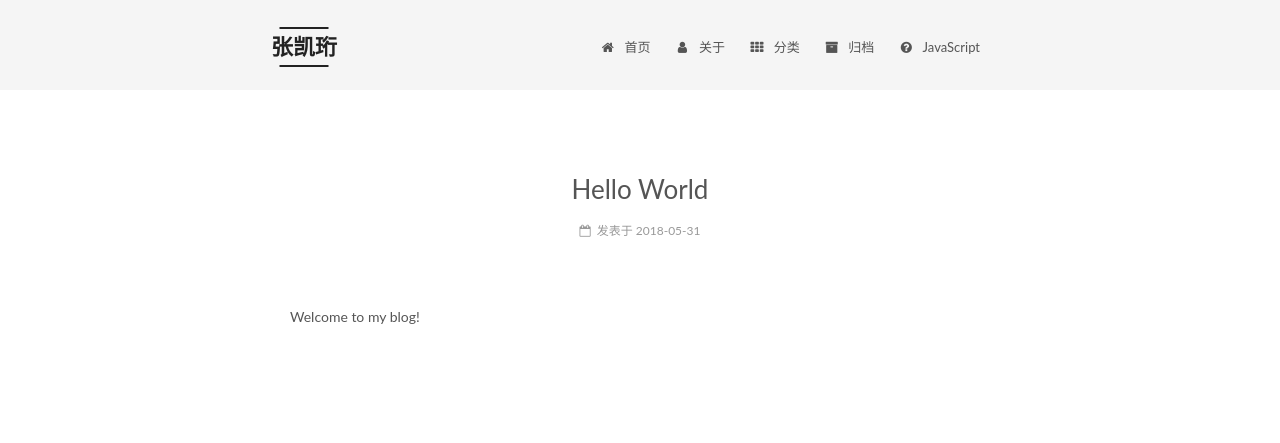
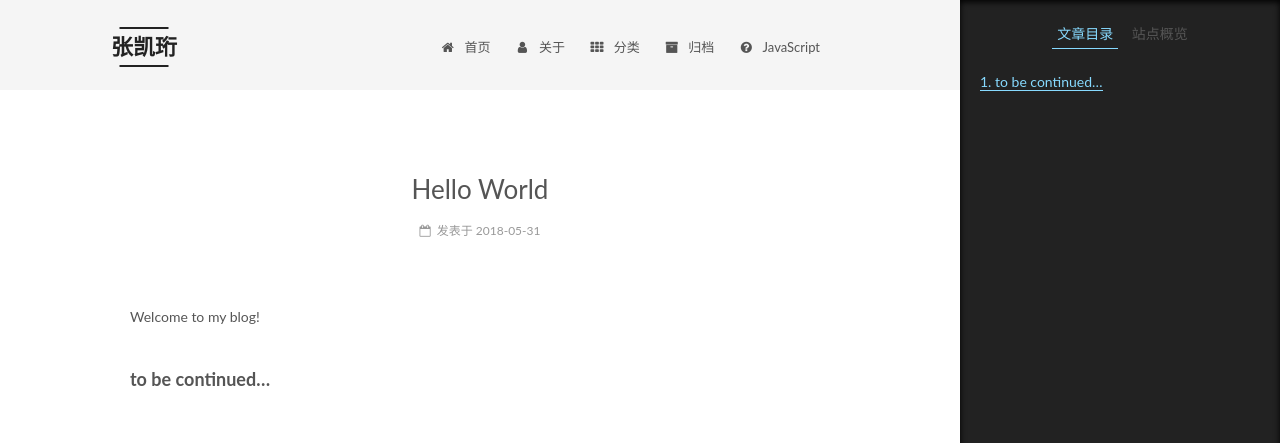
Before and after one commit to kwashita/zhangkaiheng.github.io, a plain HTML site: page 2018/05/31/hello-world/index.html in a window 1280 px wide. Shown: the top 443 px of the page. Drawn offline with Linux system fonts and the light colour scheme.

Commit message:
Site updated: 2018-06-11 15:08:42

```diff
--- a/2018/05/31/hello-world/index.html
+++ b/2018/05/31/hello-world/index.html
@@ -79,17 +79,17 @@
 
 
 
-<meta name="description" content="Welcome to my blog!">
+<meta name="description" content="Welcome to my blog! to be continued…">
 <meta property="og:type" content="article">
 <meta property="og:title" content="Hello World">
 <meta property="og:url" content="https://zhangkaiheng.github.io/2018/05/31/hello-world/index.html">
 <meta property="og:site_name" content="张凯珩">
-<meta property="og:description" content="Welcome to my blog!">
+<meta property="og:description" content="Welcome to my blog! to be continued…">
 <meta property="og:locale" content="zh-Hans">
-<meta property="og:updated_time" content="2018-06-11T07:05:08.623Z">
+<meta property="og:updated_time" content="2018-06-11T07:08:35.076Z">
 <meta name="twitter:card" content="summary">
 <meta name="twitter:title" content="Hello World">
-<meta name="twitter:description" content="Welcome to my blog!">
+<meta name="twitter:description" content="Welcome to my blog! to be continued…">
 
 
 
@@ -330,7 +330,7 @@
 
 
         <p>Welcome to my blog!</p>
-
+<h4 id="to-be-continued…"><a href="#to-be-continued…" class="headerlink" title="to be continued…"></a>to be continued…</h4>
 
     </div>
 
@@ -398,8 +398,17 @@
 
 
 
+        <ul class="sidebar-nav motion-element">
+          <li class="sidebar-nav-toc sidebar-nav-active" data-target="post-toc-wrap">
+            文章目录
+          </li>
+          <li class="sidebar-nav-overview" data-target="site-overview-wrap">
+            站点概览
+          </li>
+        </ul>
 
-      <section class="site-overview-wrap sidebar-panel sidebar-panel-active">
+
+      <section class="site-overview-wrap sidebar-panel">
         <div class="site-overview">
           <div class="site-author motion-element" itemprop="author" itemscope itemtype="http://schema.org/Person">
 
@@ -441,6 +450,22 @@
         </div>
       </section>
 
+
+      <!--noindex-->
+        <section class="post-toc-wrap motion-element sidebar-panel sidebar-panel-active">
+          <div class="post-toc">
+
+
+
+
+
+
+              <div class="post-toc-content"><ol class="nav"><li class="nav-item nav-level-4"><a class="nav-link" href="#to-be-continued…"><span class="nav-number">1.</span> <span class="nav-text">to be continued…</span></a></li></ol></div>
+
+
+          </div>
+        </section>
+      <!--/noindex-->
 
 
 
```
Also changed, not shown: index.html (+1 -1 lines).
